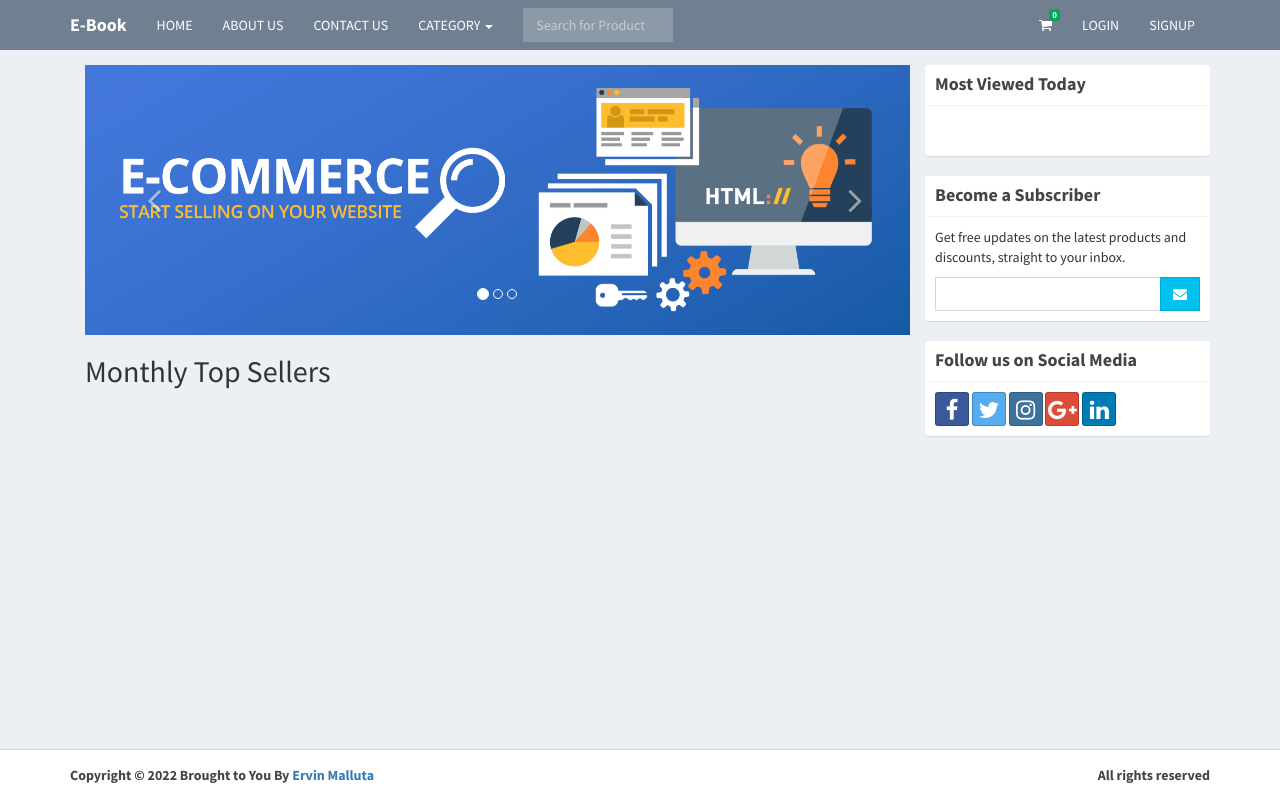
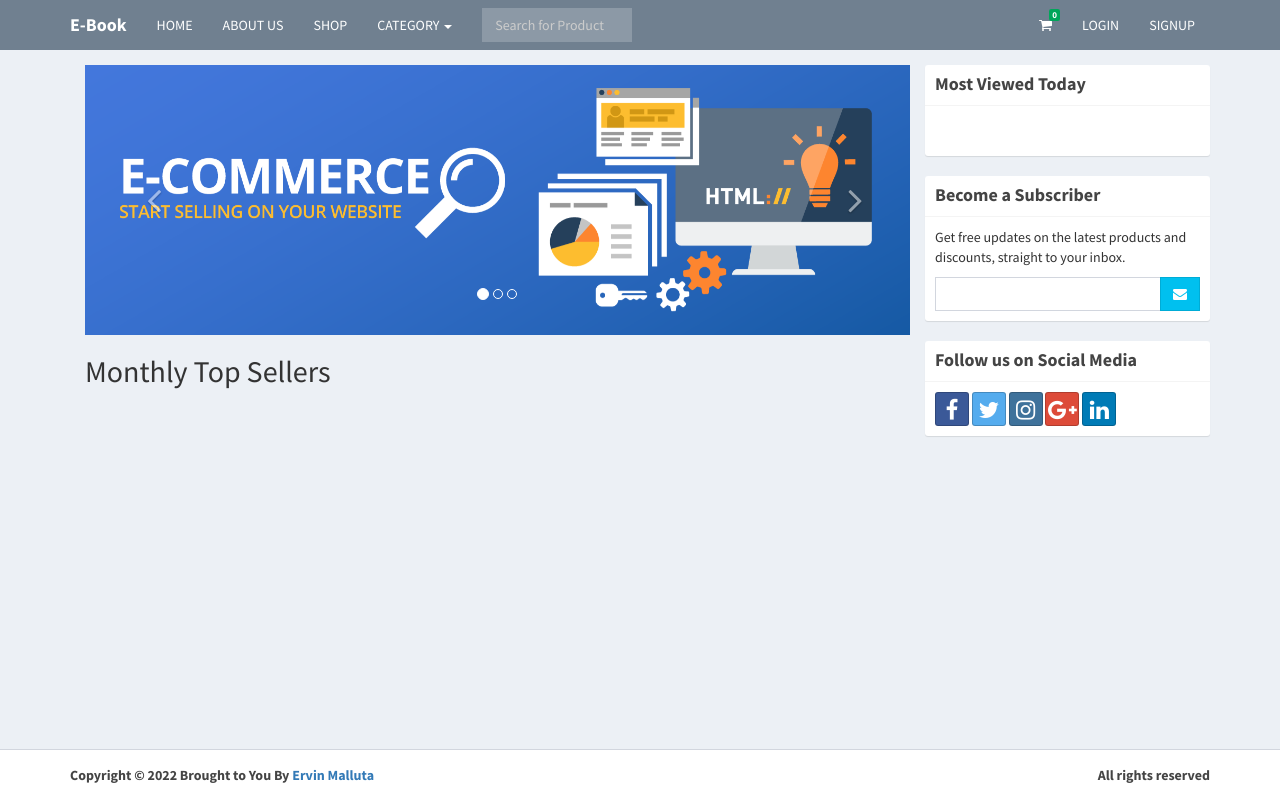
Before and after one commit to ervin-malluta/ecommerce, a PHP site: page /ecommerce/index.php in a window 1280 px wide. Run offline with PHP 8.4, Linux system fonts and the light colour scheme; data comes from the database, SQL or seed files in the repository; some libraries are stand-ins or nearby versions.

Commit message:
navbar links edit

```diff
--- a/includes/navbar.php
+++ b/includes/navbar.php
@@ -12,8 +12,8 @@
       <div class="collapse navbar-collapse pull-left" id="navbar-collapse">
         <ul class="nav navbar-nav">
           <li><a href="index.php">HOME</a></li>
-          <li><a href="">ABOUT US</a></li>
-          <li><a href="">CONTACT US</a></li>
+          <li><a href="about.php">ABOUT US</a></li>
+          <li><a href="shop.php">SHOP</a></li>
           <li class="dropdown">
             <a href="#" class="dropdown-toggle" data-toggle="dropdown">CATEGORY <span class="caret"></span></a>
             <ul class="dropdown-menu" role="menu">
```
